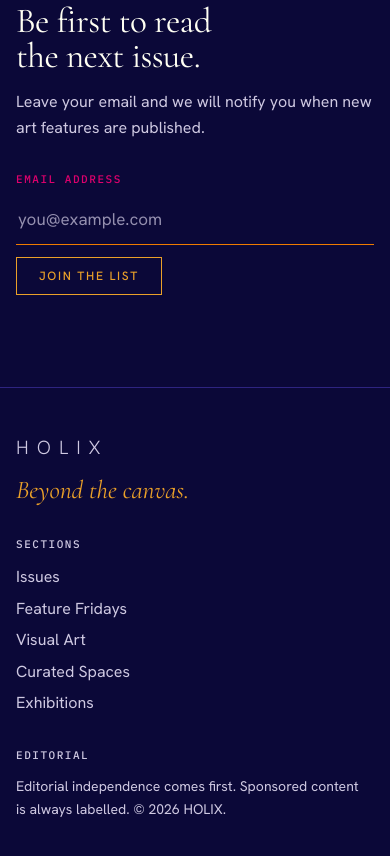
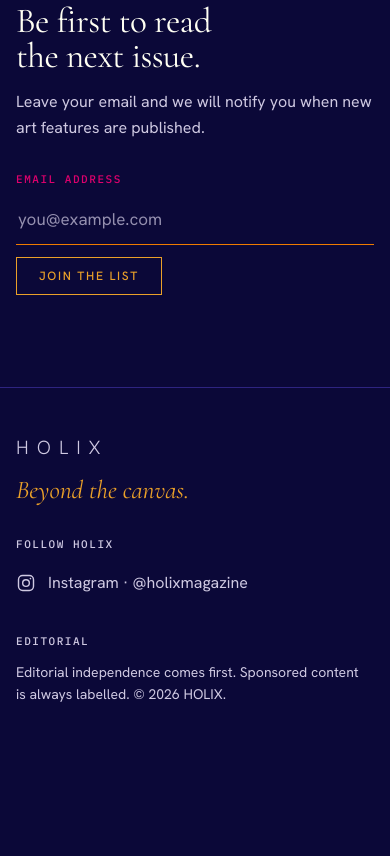
Before and after one commit to Godswill-On/Autovant, a website: page public/index.html in a window 390 px wide. Shown: the part 2615-3471 px from the top of the page. After the commit the page ends 3369 px from the top, so only its background shows below. Drawn offline with nearby package versions, Linux system fonts and the light colour scheme; no server answers.

Commit message:
Instagram link in footer; PDF pages keep their shape on phones

```diff
--- a/public/css/base.css
+++ b/public/css/base.css
@@ -177,3 +177,6 @@ footer { border-top: 1px solid var(--line); padding-block: 48px; }
 .foot a:hover { color: var(--text); }
 .foot p { color: var(--muted); font-size: 0.875rem; max-width: 44ch; }
 .foot .tag { display: block; margin-bottom: 12px; color: var(--muted); }
+
+.foot .social { display: inline-flex; align-items: center; gap: 12px; padding-block: 6px; }
+.foot .social svg { flex: none; }
--- a/public/css/book.css
+++ b/public/css/book.css
@@ -426,7 +426,7 @@ transform: translateZ(1px);
 .pdf-frame__view { flex: 1 1 auto; width: 100%; min-height: 0; border: 1px solid var(--line); background: var(--coal); }
 .pdf-frame__open { align-self: center; }
 
-.page--pdf { background: #fff; background-image: none; }
+.page--pdf { background: var(--paper); background-image: none; }
 .page--pdf > img { position: absolute; inset: 0; width: 100%; height: 100%; object-fit: contain; user-select: none; -webkit-user-drag: none; }
 .page--pdf-blank { background: var(--paper) var(--grain); }
 .page--pdf.page--right::after { background: linear-gradient(90deg, rgba(0, 0, 0, 0.28) 0, rgba(0, 0, 0, 0.08) 4%, rgba(0, 0, 0, 0) 12%); }
--- a/public/js/common.js
+++ b/public/js/common.js
@@ -100,14 +100,24 @@
     }
     var footer = document.getElementById('site-footer');
     if (footer) {
-      var list = h('ul');
-      CATS.forEach(function (c) { list.append(h('li', null, h('a', { href: '/section/' + c.slug, text: c.name }))); });
+      var INSTAGRAM = 'https://www.instagram.com/holixmagazine?xtok=MWZwN2MyZnd3cnBweg==';
+      var icon = document.createElementNS('http://www.w3.org/2000/svg', 'svg');
+      icon.setAttribute('viewBox', '0 0 24 24');
+      icon.setAttribute('width', '20');
+      icon.setAttribute('height', '20');
+      icon.setAttribute('fill', 'none');
+      icon.setAttribute('stroke', 'currentColor');
+      icon.setAttribute('stroke-width', '1.7');
+      icon.setAttribute('aria-hidden', 'true');
+      icon.innerHTML = '<rect x="3" y="3" width="18" height="18" rx="5"/><circle cx="12" cy="12" r="4"/><circle cx="17.3" cy="6.7" r="1" fill="currentColor" stroke="none"/>';
+      var social = h('a', { class: 'social', href: INSTAGRAM, target: '_blank', rel: 'noopener noreferrer', 'aria-label': 'HOLIX on Instagram' },
+        icon, h('span', { text: 'Instagram · @holixmagazine' }));
       footer.append(h('div', { class: 'wrap foot' },
         h('div', null,
           h('a', { class: 'wordmark', href: '/', text: 'HOLIX' }),
           h('p', { class: 'tagline', text: 'Beyond the canvas.' })
         ),
-        h('div', null, h('span', { class: 'tag', text: 'Sections' }), list),
+        h('div', null, h('span', { class: 'tag', text: 'Follow HOLIX' }), social),
         h('div', null,
           h('span', { class: 'tag', text: 'Editorial' }),
           h('p', { text: 'Editorial independence comes first. Sponsored content is always labelled. © ' + new Date().getFullYear() + ' HOLIX.' })
```
Also changed, not shown: public/js/reader.js (+7 -1 lines).
